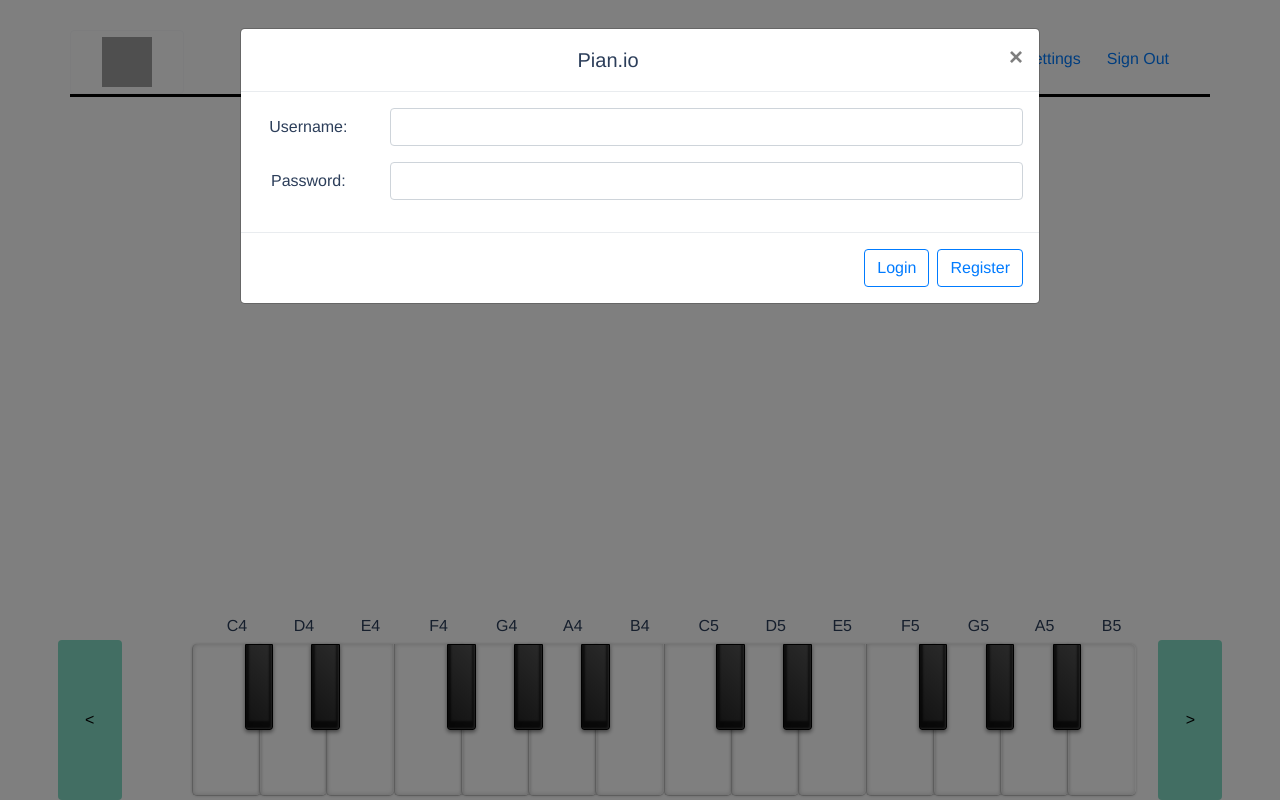
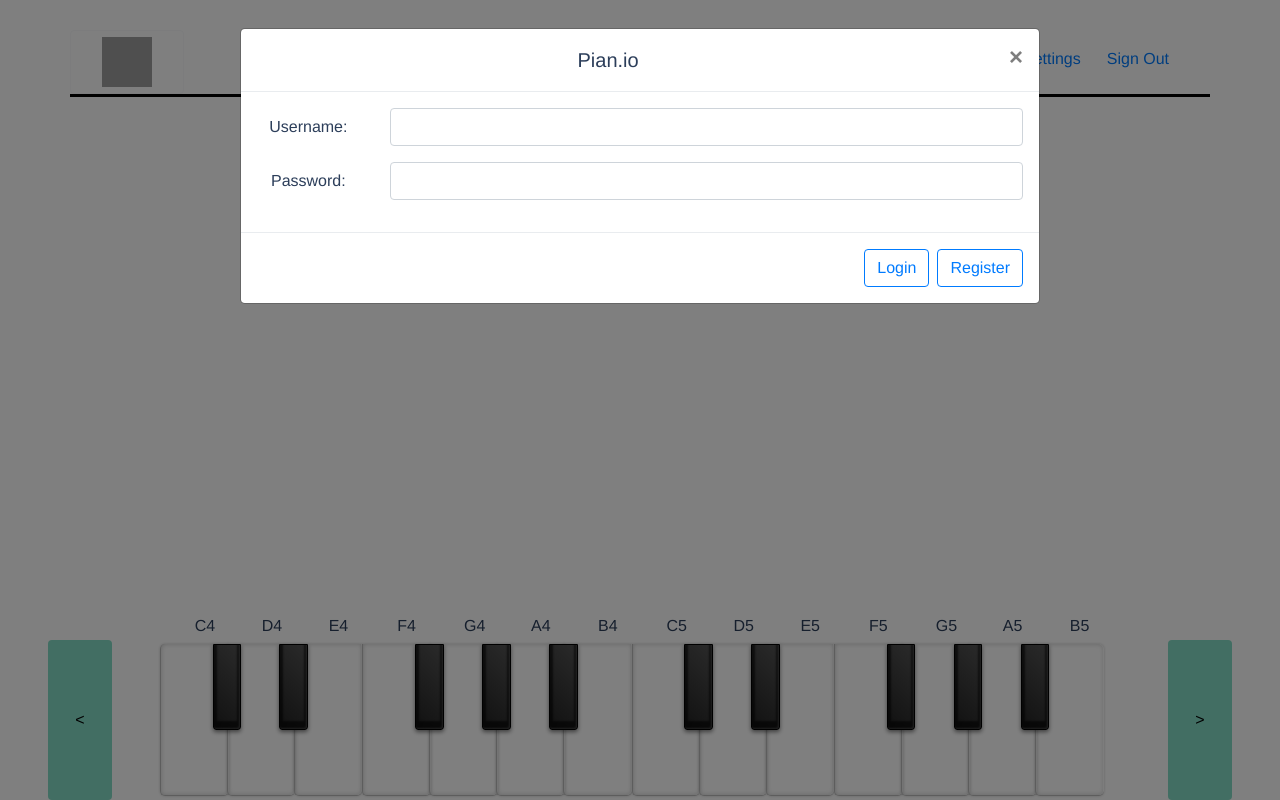
Before and after one commit to kusamkaur16/SENG513-FinalProject, a Vue app: page /#/ in a window 1280 px wide. Built offline with nearby package versions, Linux system fonts and the light colour scheme; grey boxes are pictures that could not be loaded.

Commit message:
fixing some ui stuff

```diff
--- a/src/components/PianoKeys.vue
+++ b/src/components/PianoKeys.vue
@@ -36,7 +36,7 @@
 
 .increaseOctave {
   position: absolute;
-  right: 4.5%;
+  right: 3.75%;
   bottom: 0px;
   width: 5%;
   height: 100%;
@@ -45,7 +45,7 @@
 
 .decreaseOctave {
   position: absolute;
-  left: 4.5%;
+  left: 3.75%;
   bottom: 0px;
   width: 5%;
   height: 100%;
@@ -56,7 +56,7 @@
   height: 100%;
   width: 75%;
   position: absolute;
-  left: 15%;
+  left: 12.5%;
 }
 
 .key {
```
